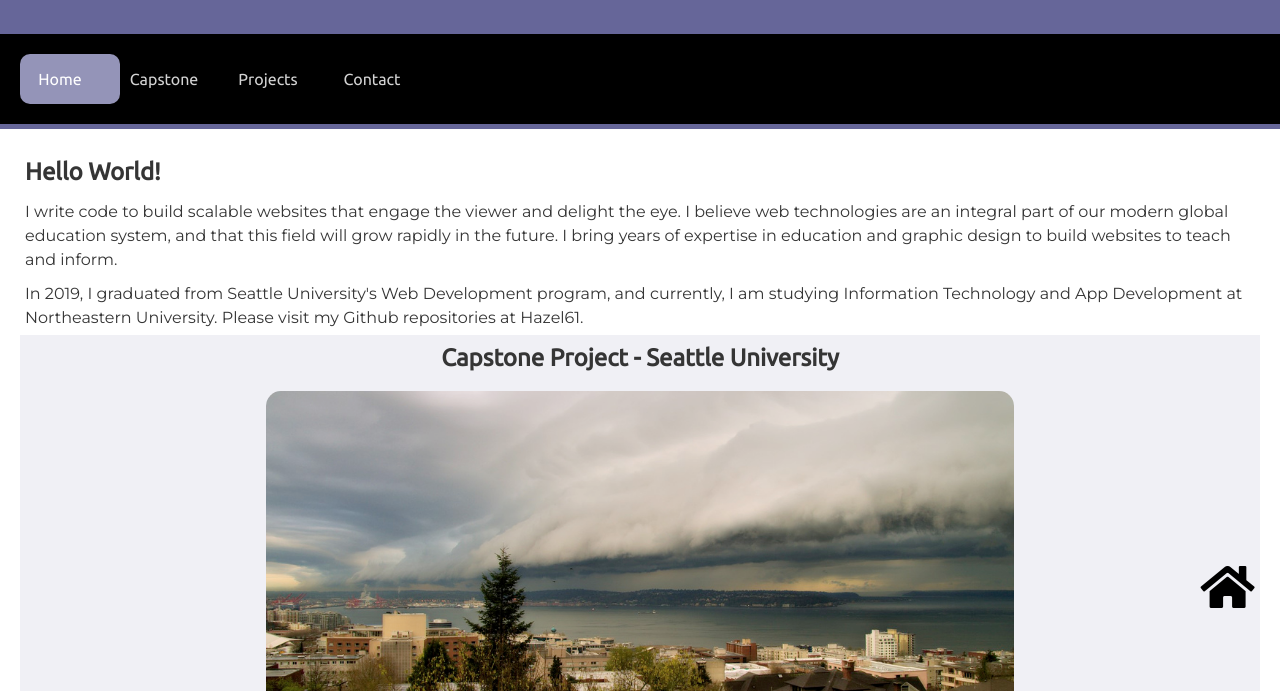
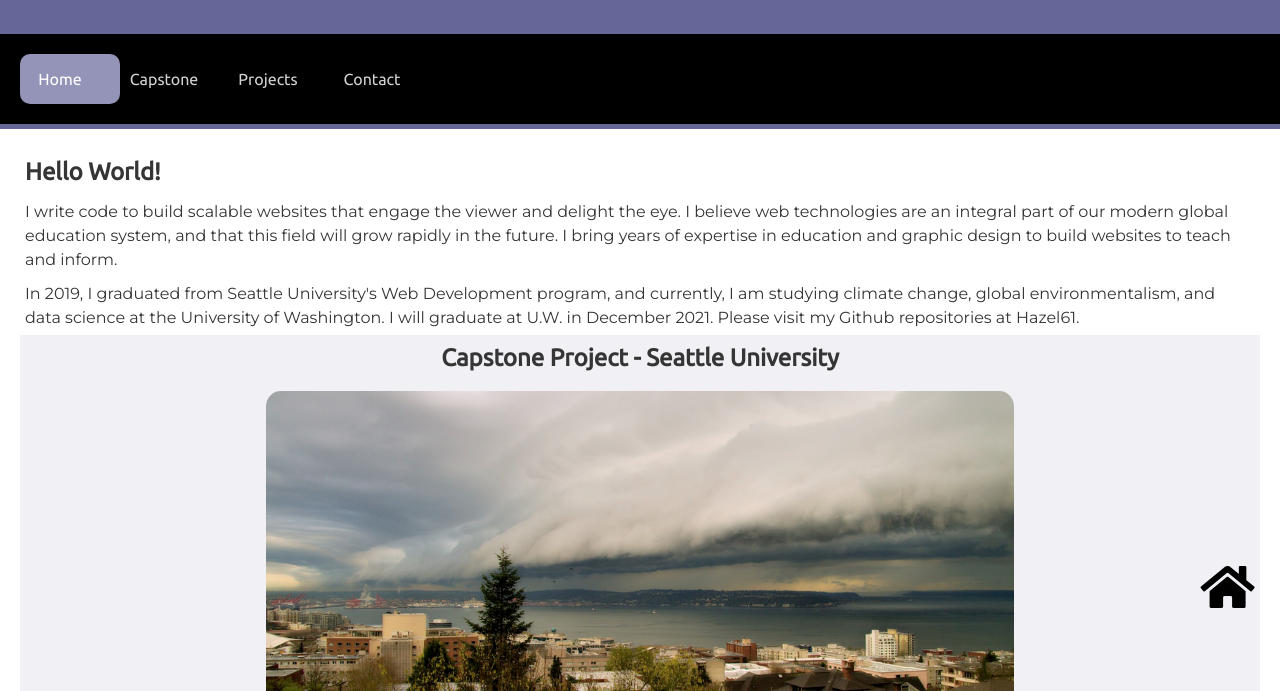
Before and after one commit to Hazel61/Hazel61.github.io, a plain HTML site: page index.html in a window 1280 px wide. Shown: the part 109-800 px from the top of the page. Drawn offline with Linux system fonts and the light colour scheme.

Commit message:
updating capstone

```diff
--- a/index.html
+++ b/index.html
@@ -69,7 +69,7 @@
                 this field will grow rapidly in the future. I bring years of expertise in education and graphic design to
                 build websites to teach and inform.
             </p>
-            <p>In 2019, I graduated from Seattle University's Web Development program, and currently, I am studying Information Technology and App Development at Northeastern University. Please visit my Github repositories at Hazel61.
+            <p>In 2019, I graduated from Seattle University's Web Development program, and currently, I am studying climate change, global environmentalism, and data science at the University of Washington. I will graduate at U.W. in December 2021. Please visit my Github repositories at Hazel61.
             </p>
             <div class="capstone-container">
                 <h2 id="capstone" class="main-project">Capstone Project - Seattle University</h2>
```
